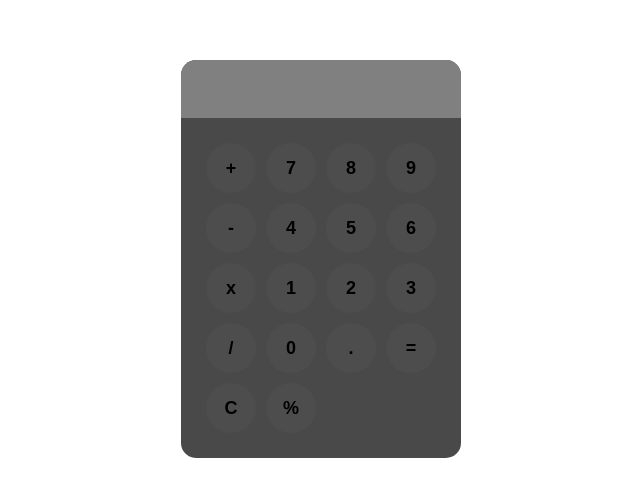
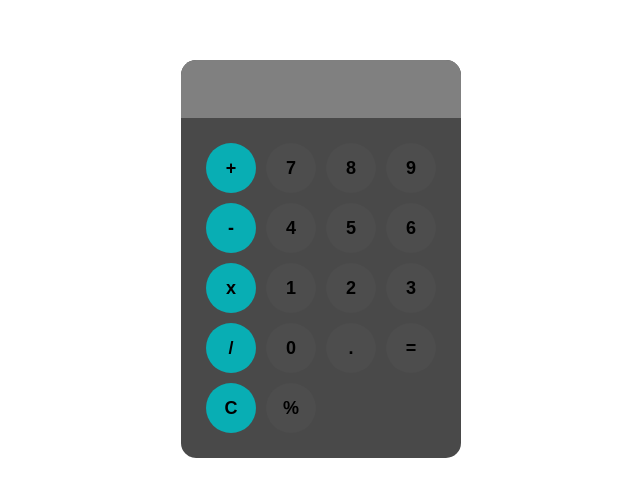
Before and after one commit to gearman5/Calculator, a plain HTML site: page index.html in a window 1280 px wide. Shown: the part 141-638 px from the top of the page, without its empty margins (319-959 px from the left). Drawn offline with Linux system fonts and the light colour scheme.

Commit message:
calculator completed

```diff
--- a/index.html
+++ b/index.html
@@ -3,31 +3,32 @@
 <head>
     <meta charset="UTF-8">
     <meta name="viewport" content="width=device-width, initial-scale=1.0">
-    <title>Document</title>
+    <title>Calculator</title>
     <link rel="stylesheet" href="style.css">
 </head>
 
 <body>
+
     <div id="Calculator">
         <input id="screenDisplay" readonly>
         <div id="keys">
-            <button onclick="addToScreen('+')">+</button>
+            <button onclick="addToScreen('+')"class="operator-btn">+</button>
             <button onclick="addToScreen('7')">7</button>
             <button onclick="addToScreen('8')">8</button>
             <button onclick="addToScreen('9')">9</button>
-            <button onclick="addToScreen('-')">-</button>
+            <button onclick="addToScreen('-')"class="operator-btn">-</button>
             <button onclick="addToScreen('4')">4</button>
             <button onclick="addToScreen('5')">5</button>
             <button onclick="addToScreen('6')">6</button>
-            <button onclick="addToScreen('x')">x</button>
+            <button onclick="addToScreen('x')"class="operator-btn">x</button>
             <button onclick="addToScreen('1')">1</button>
             <button onclick="addToScreen('2')">2</button>
             <button onclick="addToScreen('3')">3</button>
-            <button onclick="addToScreen('/')">/</button>
+            <button onclick="addToScreen('/')"class="operator-btn">/</button>
             <button onclick="addToScreen('0')">0</button>
             <button onclick="addToScreen('.')">.</button>
             <button onclick="Calculate()">=</button>
-            <button onclick="clearScreen()">C</button>
+            <button onclick="clearScreen()"class="operator-btn">C</button>
             <button onclick="calculatePercentage()">%</button>
 
         </div>
--- a/style.css
+++ b/style.css
@@ -52,3 +52,11 @@ button:hover{
 button:active{
     background-color: hsl(0, 0%, 50%);
 }
+
+.operator-btn{
+    background-color: hsl(182, 91%, 37%);
+}
+
+.operator-btn:hover{
+    background-color: hsla(182, 67%, 60%, 0.966);
+}
```
Also changed, not shown: 1 other file.
